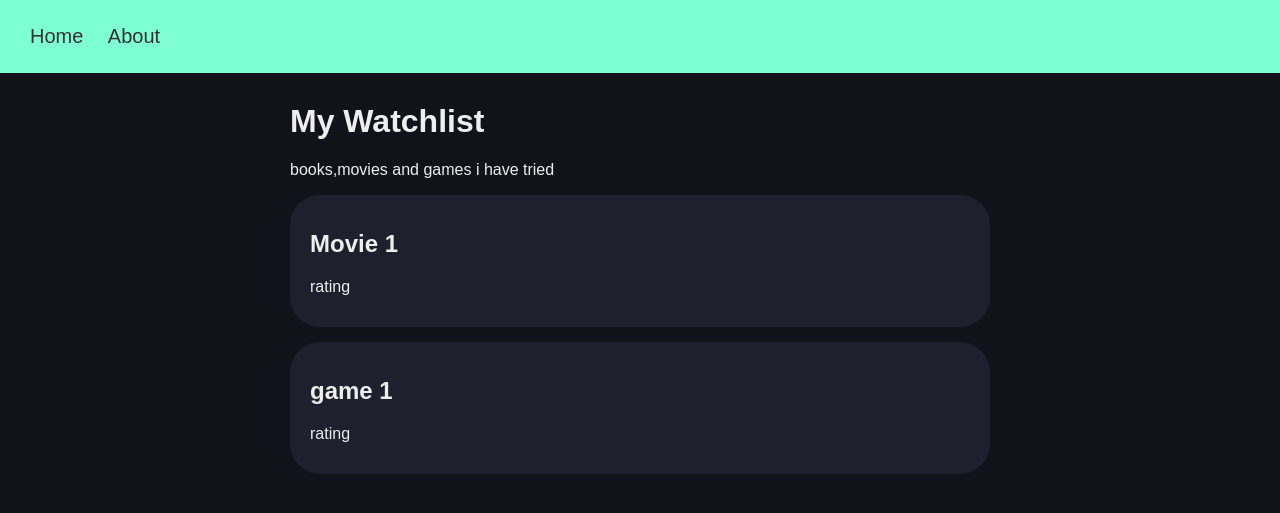
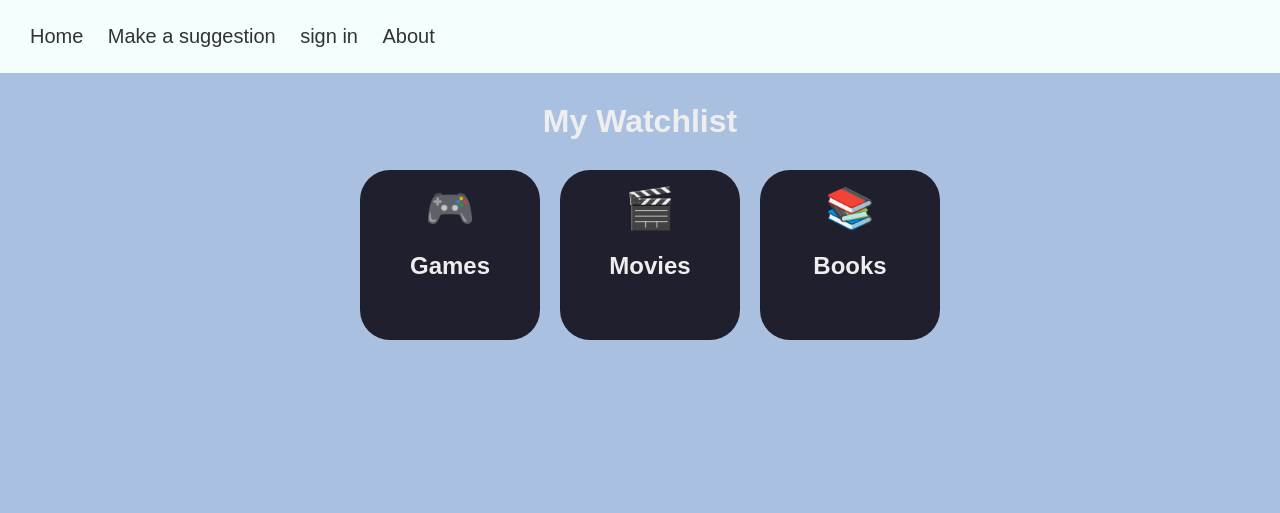
Before and after one commit to moetaz-boufaid/watchlist, a Flask app: page / in a window 1280 px wide. Shown: the top 513 px of the page. Run offline with Flask 3, Linux system fonts and the light colour scheme.

Commit message:
i added the 3 squares and now i want to link them and add a footer

```diff
--- a/frontend/static/style.css
+++ b/frontend/static/style.css
@@ -1,12 +1,12 @@
 body {
     font-family: Arial, Helvetica, sans-serif;
-    background-color: #12121a;
+    background-color: #aac0e1;
     color: #eeeeee;
     margin: 0;
 }
 
 nav{
-    background-color: aquamarine;
+    background-color: #F5FEFF;
     padding: 25px 30px;
 }
 nav a {
@@ -25,12 +25,29 @@ main{
     margin: 30px auto;
     padding: 0 20px;
 }
+.title{
+    text-align: center;
+}
+.row{
+    display: flex;
+    gap: 20px;
+    justify-content: center;
+    margin-top: 30px;
+}
 .card {
+    text-align: center;
     background-color: #1f1f2e;
+    width: 140px;
+    height: 140px;
     padding: 15px 20px;
     margin-bottom: 15px;
     border-radius: 30px;
 }
+.emoji{
+    text-align: center;
+    font-size: 40px;
+    margin: 0;
+}
 .card:hover{
-    background-color: rgb(95, 240, 192);
+    background-color: #a6b0bf;
 }
--- a/frontend/templates/index.html
+++ b/frontend/templates/index.html
@@ -9,18 +9,26 @@
 <body>
     <nav>
         <a href="/">Home</a>
+        <a href="/">Make a suggestion</a>
+        <a href="/">sign in</a>
         <a href="/about">About</a>
     </nav>
     <main>
-        <h1>My Watchlist</h1>
-        <p>books,movies and games i have tried</p>
-        <div class ="card">
-            <h2>Movie 1</h2>
-            <p>rating</p>
-        </div>
-        <div class="card">
-            <h2>game 1</h2>
-            <p>rating</p>
+        <h1 class="title">My Watchlist</h1>
+        <div class="row">
+            <a href=""></a>
+            <div class ="card">
+                <p class="emoji">🎮</p>
+                <h2>Games</h2>
+            </div>
+            <div class ="card">
+                <p class="emoji">🎬</p>
+                <h2>Movies</h2>
+            </div>
+            <div class="card">
+                <p class="emoji">📚</p>
+                <h2>Books</h2>
+            </div>
         </div>
     </main>
 </body>
```
Also changed, not shown: frontend/templates/game.html (added, +11 -0 lines), frontend/templates/books.html (added), frontend/templates/movies.html (added).
